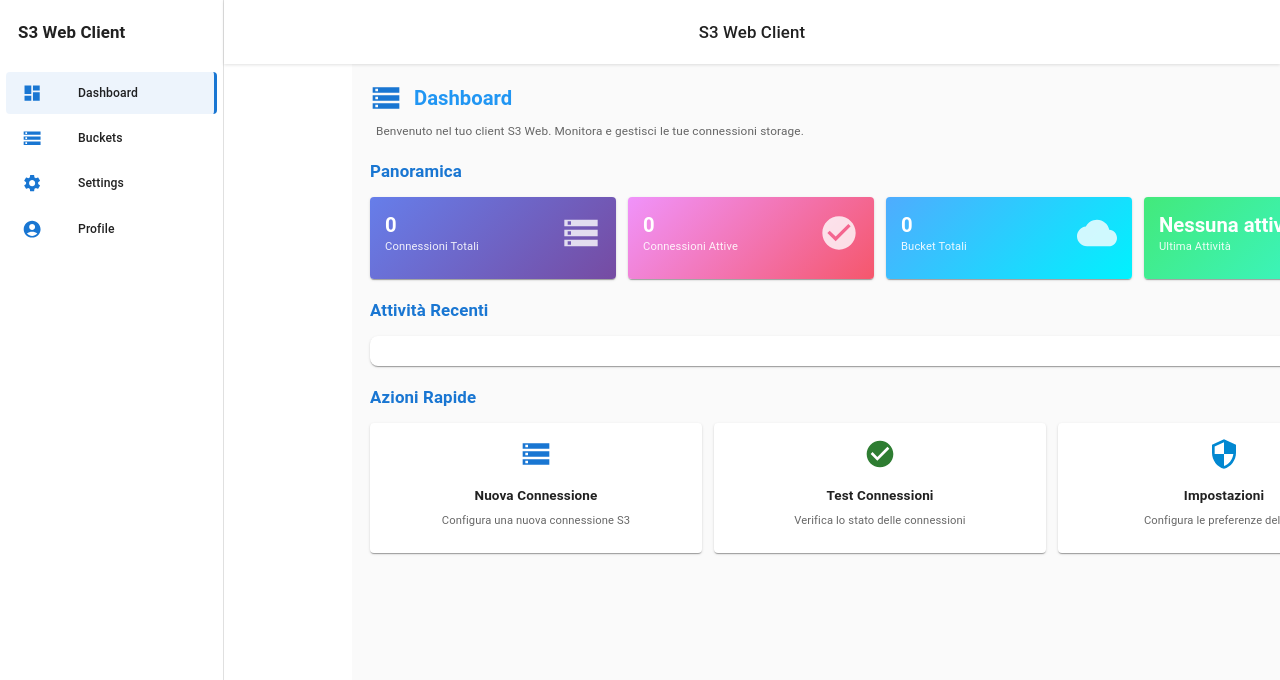
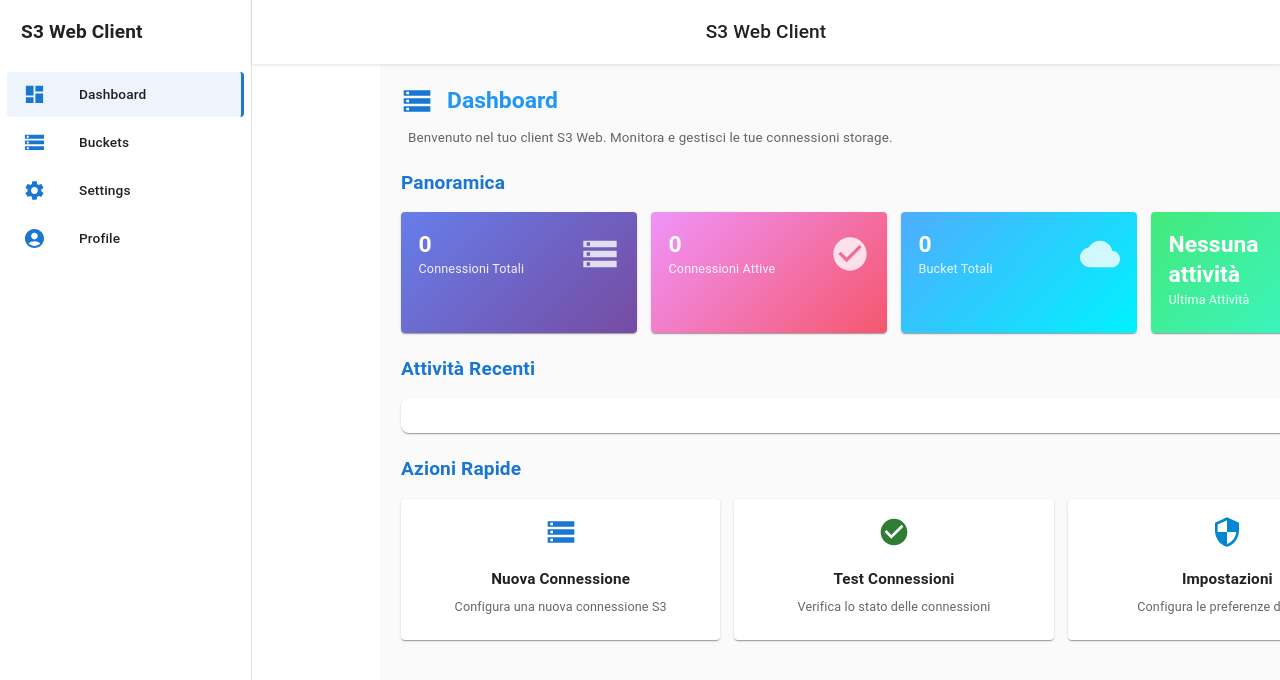
Before and after one commit to TombSte/S3WebClient, a React (Vite) app in the folder S3WebClient/: page / in a window 1280 px wide. Shown: the top 680 px of the page. Built offline with nearby package versions, Linux system fonts and the light colour scheme.

Commit message:
chore: refine UI scale and fix build

```diff
--- a/S3WebClient/package.json
+++ b/S3WebClient/package.json
@@ -31,6 +31,7 @@
     "eslint-plugin-react-refresh": "^0.4.20",
     "globals": "^16.3.0",
     "sass": "^1.90.0",
+    "sass-embedded": "^1.90.0",
     "typescript": "~5.8.3",
     "typescript-eslint": "^8.39.1",
     "vite": "^7.1.2"
--- a/S3WebClient/src/App.tsx
+++ b/S3WebClient/src/App.tsx
@@ -1,4 +1,3 @@
-import React from "react";
 import { Routes, Route } from "react-router-dom";
 import Layout from "./components/Layout";
 import Dashboard from "./pages/Dashboard";
--- a/S3WebClient/src/components/Layout.tsx
+++ b/S3WebClient/src/components/Layout.tsx
@@ -23,7 +23,7 @@ import {
   AccountCircle,
 } from "@mui/icons-material";
 
-const drawerWidth = 224;
+const drawerWidth = 252;
 
 interface LayoutProps {
   children: React.ReactNode;
--- a/S3WebClient/src/components/ObjectItemRow.tsx
+++ b/S3WebClient/src/components/ObjectItemRow.tsx
@@ -4,7 +4,7 @@ import InsertDriveFileIcon from "@mui/icons-material/InsertDriveFile";
 import PictureAsPdfIcon from "@mui/icons-material/PictureAsPdf";
 import ImageIcon from "@mui/icons-material/Image";
 import type { S3ObjectEntity } from "../types/s3";
-import { ReactNode } from "react";
+import type { ReactNode } from "react";
 
 const getFileIcon = (key: string) => {
   const ext = key.split(".").pop()?.toLowerCase();
--- a/S3WebClient/src/components/SearchBar.tsx
+++ b/S3WebClient/src/components/SearchBar.tsx
@@ -62,13 +62,13 @@ export default function SearchBar({
             boxShadow: "0 2px 8px rgba(0,0,0,0.15)",
           },
         },
-        listbox: {
-          sx: {
-            py: 0,
-            "& .MuiAutocomplete-option": {
-              px: 1.5,
-              py: 1,
-            },
+      }}
+      ListboxProps={{
+        sx: {
+          py: 0,
+          "& .MuiAutocomplete-option": {
+            px: 1.5,
+            py: 1,
           },
         },
       }}
--- a/S3WebClient/src/index.scss
+++ b/S3WebClient/src/index.scss
@@ -2,7 +2,7 @@
   font-family: system-ui, Avenir, Helvetica, Arial, sans-serif;
   line-height: 1.5;
   font-weight: 400;
-  font-size: 80%;
+  font-size: 90%;
 
   color-scheme: light dark;
   color: rgba(255, 255, 255, 0.87);
--- a/S3WebClient/src/main.tsx
+++ b/S3WebClient/src/main.tsx
@@ -17,10 +17,10 @@ const theme = createTheme({
   },
   typography: {
     fontFamily: '"Roboto", "Helvetica", "Arial", sans-serif',
-    fontSize: 12,
-    htmlFontSize: 13,
+    fontSize: 13,
+    htmlFontSize: 14,
   },
-  spacing: 6,
+  spacing: 7,
 });
 
 createRoot(document.getElementById("root")!).render(
--- a/S3WebClient/src/pages/Settings.tsx
+++ b/S3WebClient/src/pages/Settings.tsx
@@ -34,12 +34,7 @@ export default function Settings() {
   });
 
   const handleSettingChange = (
-    setting:
-      | "autoSave"
-      | "notifications"
-      | "darkMode"
-      | "autoConnect"
-      | "debugMode",
+    setting: keyof typeof settings,
     value: boolean
   ) => {
     setSettings((prev) => ({ ...prev, [setting]: value }));
@@ -257,9 +252,12 @@ export default function Settings() {
                         />
                         {setting.type === "switch" && (
                           <Switch
-                            checked={setting.value}
+                            checked={Boolean(setting.value)}
                             onChange={(e) =>
-                              handleSettingChange(setting.key, e.target.checked)
+                              handleSettingChange(
+                                setting.key as keyof typeof settings,
+                                e.target.checked
+                              )
                             }
                             color="secondary"
                           />
--- a/S3WebClient/src/repositories/activityRepository.ts
+++ b/S3WebClient/src/repositories/activityRepository.ts
@@ -8,7 +8,11 @@ export interface ActivityRepository {
 }
 
 export class DexieActivityRepository implements ActivityRepository {
-  constructor(private db: S3WebClientDatabase) {}
+  private db: S3WebClientDatabase;
+
+  constructor(db: S3WebClientDatabase) {
+    this.db = db;
+  }
 
   async add(type: ActivityLog["type"], message: string): Promise<void> {
     await this.db.activities.add({ type, message, timestamp: new Date() });
--- a/S3WebClient/src/repositories/connectionRepository.ts
+++ b/S3WebClient/src/repositories/connectionRepository.ts
@@ -17,7 +17,11 @@ export interface ConnectionRepository {
 }
 
 export class DexieConnectionRepository implements ConnectionRepository {
-  constructor(private db: S3WebClientDatabase) {}
+  private db: S3WebClientDatabase;
+
+  constructor(db: S3WebClientDatabase) {
+    this.db = db;
+  }
 
   async getAll(): Promise<S3Connection[]> {
     const all = await this.db.connections.toArray();
@@ -36,14 +40,14 @@ export class DexieConnectionRepository implements ConnectionRepository {
   }
 
   async add(data: S3ConnectionForm): Promise<string> {
-    const newConnection: S3Connection = {
+    const newConnection: Omit<S3Connection, "id"> = {
       ...data,
       isActive: 1,
       testStatus: "untested",
       createdAt: new Date(),
       updatedAt: new Date(),
     };
-    const id = await this.db.connections.add(newConnection);
+    const id = await this.db.connections.add(newConnection as S3Connection);
     return String(id);
   }
 
--- a/S3WebClient/src/repositories/objectRepository.ts
+++ b/S3WebClient/src/repositories/objectRepository.ts
@@ -12,7 +12,11 @@ export interface ObjectRepository {
 }
 
 export class DexieObjectRepository implements ObjectRepository {
-  constructor(private db: S3WebClientDatabase) {}
+  private db: S3WebClientDatabase;
+
+  constructor(db: S3WebClientDatabase) {
+    this.db = db;
+  }
 
   async getChildren(
     connectionId: string,
```
Also changed, not shown: 1 other file (tests, documents, lock files or other folders).
